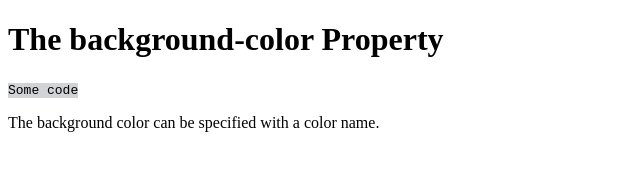
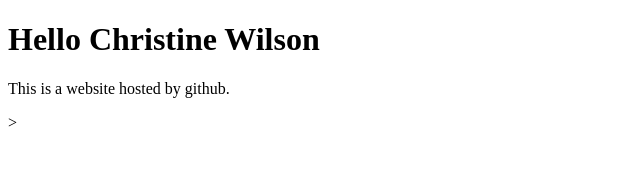
Before and after one commit to ytc12/ytc12.github.io, a plain HTML site: page index.html in a window 1280 px wide. Shown: the whole page, without its empty margins (0-640 px from the left). Drawn offline with Linux system fonts and the light colour scheme.

Commit message:
Update index.html

```diff
--- a/index.html
+++ b/index.html
@@ -11,9 +11,9 @@
 
 <body>
 
-<h1>The background-color Property</h1>
-<code> Some code </code>
-<p>The background color can be specified with a color name.</p>
-<!-- a comment -->
+<h1>Hello Christine Wilson</h1>
+
+<p>This is a website hosted by github.</p>
+>
 </body>
 </html>
```
